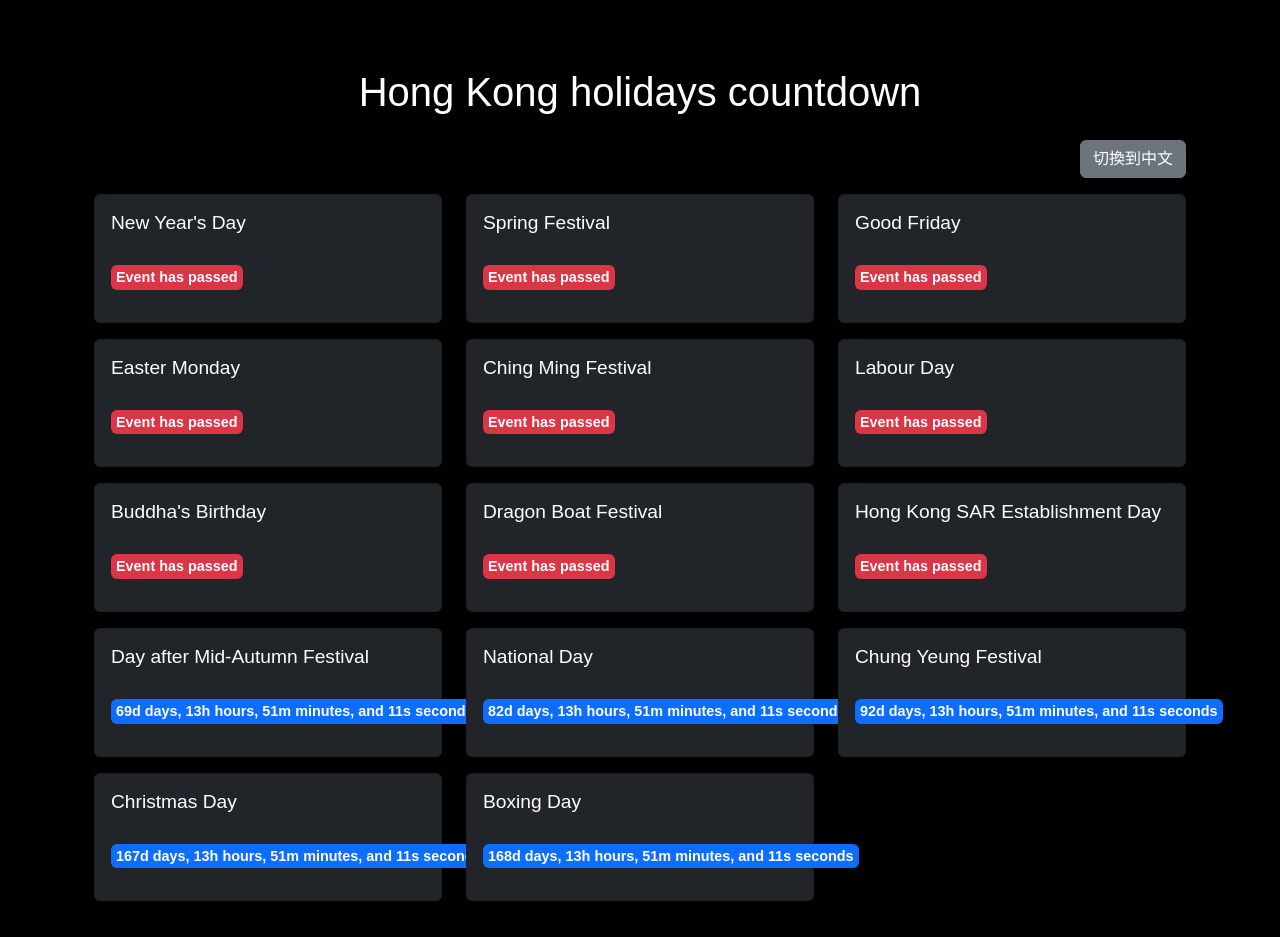
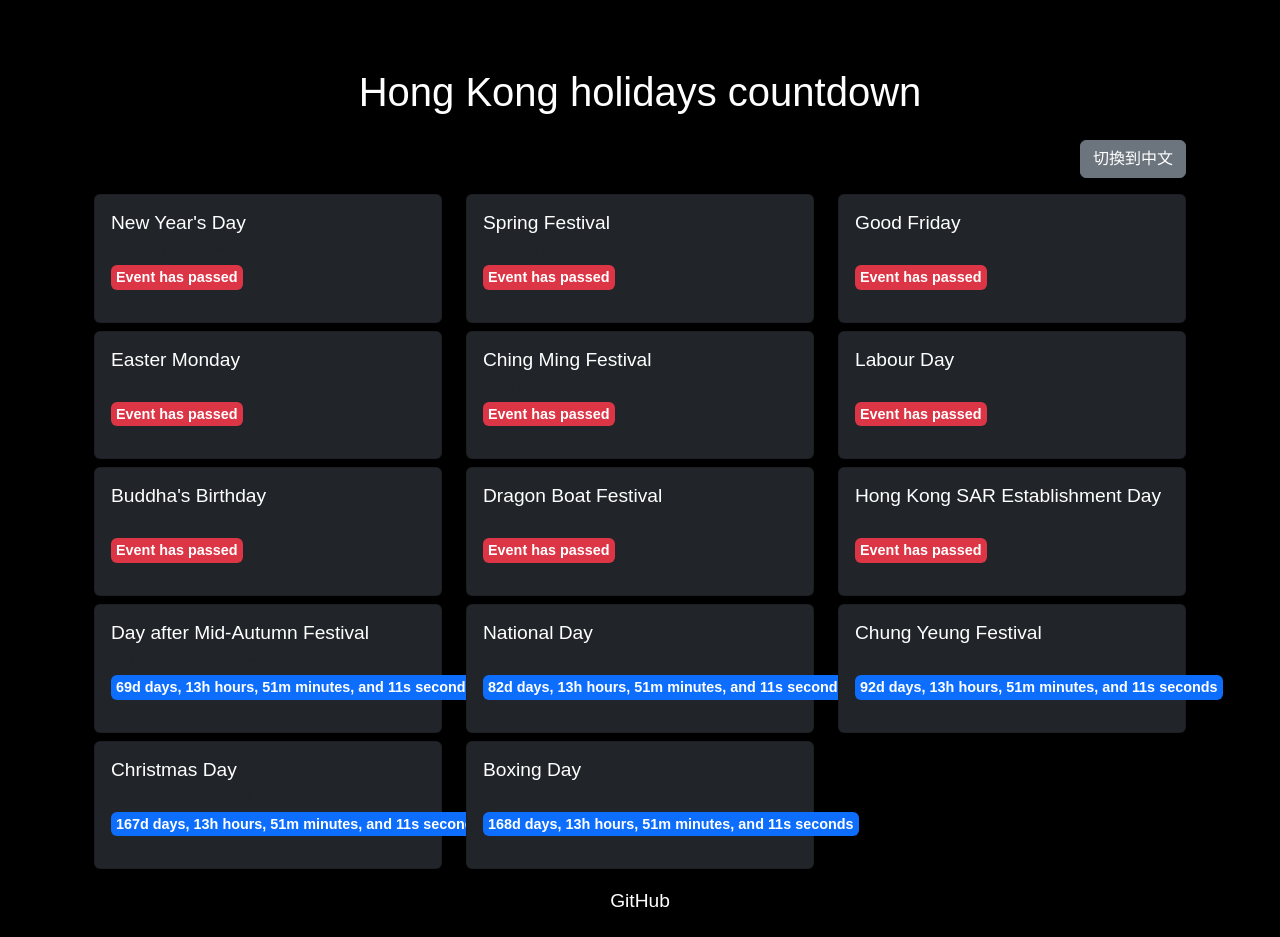
Before and after one commit to HugoLi0213/Hong-Kong-date-countdown-web, a Vue app: page / in a window 1280 px wide. Built offline with nearby package versions, Linux system fonts and the light colour scheme.

Commit message:
fix size of ui

```diff
--- a/src/components/DatesList.vue
+++ b/src/components/DatesList.vue
@@ -1,4 +1,3 @@
-//Vue.js
 <template>
   <div class="container-fluid">
     <div class="d-flex justify-content-end mb-3">
@@ -6,7 +5,7 @@
     </div>
     <transition name="fade" mode="out-in">
       <div class="row" :key="language">
-        <div v-for="(date, index) in dates" :key="index" class="col-12 col-md-6 col-lg-4 mb-3">
+        <div v-for="(date, index) in dates" :key="index" class="col-12 col-md-6 col-lg-4 mb-2">
           <div class="card bg-dark text-white">
             <div class="card-body">
               <h5 class="card-title">{{ translateEvent(date.event) }}</h5>
@@ -17,6 +16,9 @@
         </div>
       </div>
     </transition>
+    <div class="github-link">
+      <a href="https://github.com/HugoLi0213" target="_blank">GitHub</a>
+    </div>
   </div>
 </template>
 
@@ -183,6 +185,7 @@ this.timeTranslations[this.language][hours === '1h' ? 'hour' : 'hours']}, ${minu
 body {
   background-color: #000;
   color: #fff;
+  padding-top: 10px; /* Reduced padding to move the content closer to the top */
 }
 .container-fluid {
   background-color: #000;
@@ -207,6 +210,15 @@ body {
 .fade-enter, .fade-leave-to {
   opacity: 0;
 }
+.github-link {
+  text-align: center;
+  margin-top: 10px; /* Reduced margin to ensure the link is visible */
+}
+.github-link a {
+  color: #fff;
+  text-decoration: none;
+  font-size: 1.2rem;
+}
 @media (max-width: 768px) {
   .card-title {
     font-size: 1rem;
```
